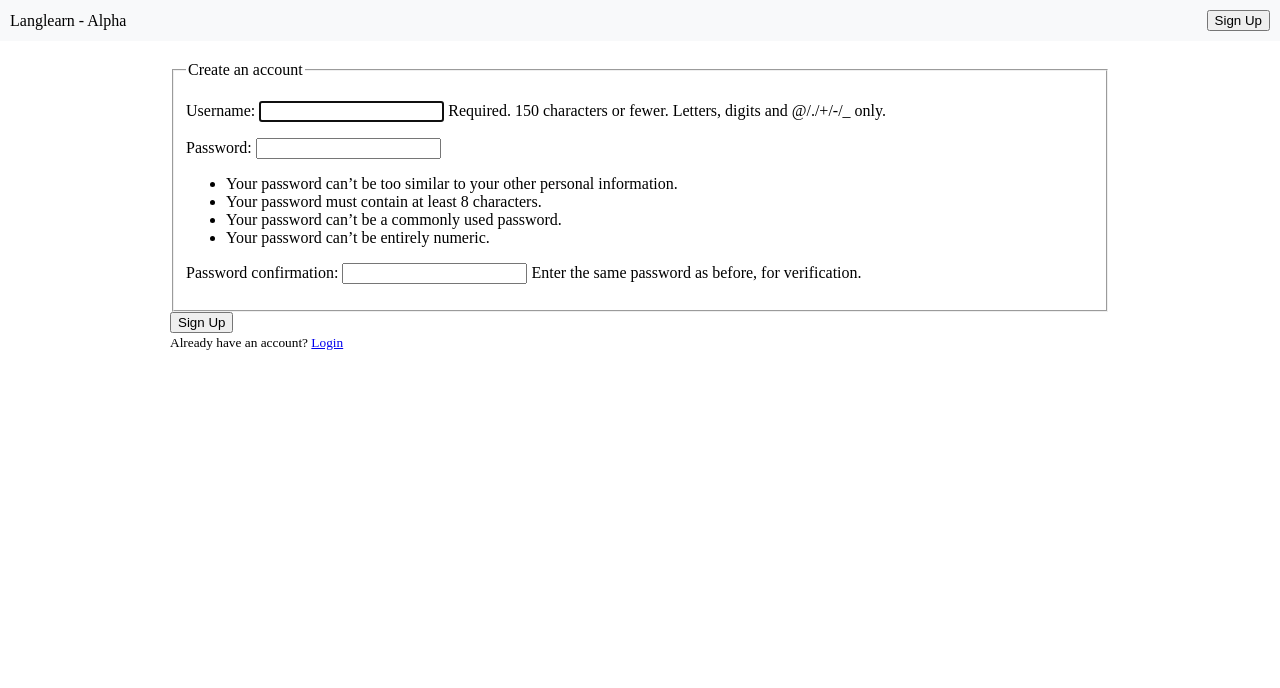
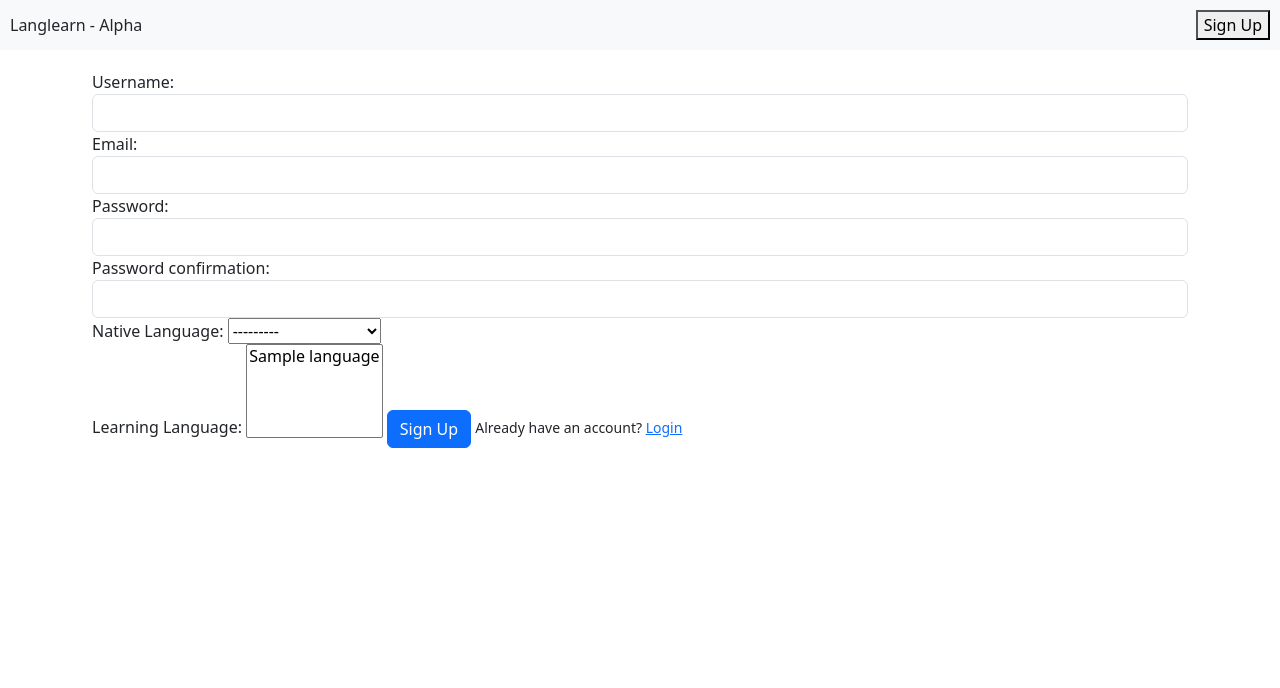
Before and after one commit to firefiber/langlearn, a Django app: page /register/ in a window 1280 px wide. Shown: the top 688 px of the page. Run offline with Django 4.2, Linux system fonts and the light colour scheme; tables that the repository leaves empty hold one stand-in row (values such as "Sample post").

Commit message:
user registration, account creation

```diff
--- a/requirements.txt
+++ b/requirements.txt
@@ -1,4 +1,4 @@
-Django==4.2.1
+Django==4.2.3
 fuzzywuzzy==0.18.0
 numpy==1.24.3
 openai==0.27.6
--- a/templates/base.html
+++ b/templates/base.html
@@ -12,6 +12,8 @@
     {%  endif %}
 
     <link rel="stylesheet" href="{% static 'css/base.css' %}">
+    <link href="https://cdn.jsdelivr.net/npm/bootstrap@5.3.1/dist/css/bootstrap.min.css" rel="stylesheet" integrity="sha384-4bw+/aepP/YC94hEpVNVgiZdgIC5+VKNBQNGCHeKRQN+PtmoHDEXuppvnDJzQIu9" crossorigin="anonymous">
+
 </head>
 <body>
    <div class="grid-container">
@@ -35,6 +37,7 @@
             <p>Footer content goes here</p>
         </footer>
     </div>
+<script src="https://cdn.jsdelivr.net/npm/bootstrap@5.3.1/dist/js/bootstrap.bundle.min.js" integrity="sha384-HwwvtgBNo3bZJJLYd8oVXjrBZt8cqVSpeBNS5n7C8IVInixGAoxmnlMuBnhbgrkm" crossorigin="anonymous"></script>
 </body>
 </html>
 
--- a/user_management/forms.py
+++ b/user_management/forms.py
@@ -6,9 +6,9 @@
 class UserForm(UserCreationForm):
     class Meta:
         model = User
-        fields = ('username', 'password1', 'password2')
+        fields = ('username', 'email', 'password1', 'password2')
 
 class UserProfileForm(forms.ModelForm):
     class Meta:
         model = UserProfile
-        fields = ('native_language',)  # add other fields if necessary
+        fields = ('native_language', 'learning_languages')  # add other fields if necessary
--- a/user_management/templates/user_management/register.html
+++ b/user_management/templates/user_management/register.html
@@ -1,13 +1,31 @@
 {% extends 'base.html' %}
 {% block content %}
     <div class="content">
-        <form method="POST">
+        <form method="post">
             {% csrf_token %}
-            <fieldset class="form-group">
-                <legend>Create an account</legend>
-                {{ form.as_p }}
-            </fieldset>
-            <button type="submit">Sign Up</button>
+            <div class="form-group">
+                <label for="{{ user_form.username.id_for_label }}">Username:</label>
+                <input type="text" name="{{ user_form.username.name }}" id="{{ user_form.username.id_for_label }}" class="form-control">
+            </div>
+            <div class="form-group">
+                <label for="{{ user_form.email.id_for_label }}">Email:</label>
+                <input type="email" name="{{ user_form.email.name }}" id="{{ user_form.email.id_for_label }}" class="form-control">
+            <div class="form-group">
+                <label for="{{ user_form.password1.id_for_label }}">Password:</label>
+                <input type="password" name="{{ user_form.password1.name }}" id="{{ user_form.password1.id_for_label }}" class="form-control">
+            </div>
+            <div class="form-group">
+                <label for="{{ user_form.password2.id_for_label }}">Password confirmation:</label>
+                <input type="password" name="{{ user_form.password2.name }}" id="{{ user_form.password2.id_for_label }}" class="form-control">
+            </div>
+            <div class="form-group">
+                <label for="{{ profile_form.native_language.id_for_label }}">Native Language:</label>
+                {{ profile_form.native_language }}
+            </div>
+            <div class="form-group">
+                <label for="{{ profile_form.learning_languages.id_for_label }}">Learning Language:</label>
+                {{ profile_form.learning_languages }}
+            <button type="submit" class="btn btn-primary">Sign Up</button>
         </form>
         <small>Already have an account? <a href="{% url 'login' %}">Login</a></small>
     </div>
--- a/user_management/views.py
+++ b/user_management/views.py
@@ -1,6 +1,18 @@
-from django.shortcuts import render
-from django.contrib.auth.forms import UserCreationForm
+from django.shortcuts import render, redirect
+from .forms import UserForm, UserProfileForm
 
 def register(request):
-    form = UserCreationForm()
-    return render(request, 'user_management/register.html', {'form': form})
+    if request.method == 'POST':
+        user_form = UserForm(request.POST)
+        profile_form = UserProfileForm(request.POST)
+        if user_form.is_valid() and profile_form.is_valid():
+            user = user_form.save()
+            profile = profile_form.save(commit=False)
+            profile.user = user
+            profile.save()
+            return redirect('login')
+    else:
+        user_form = UserForm()
+        profile_form = UserProfileForm()
+
+    return render(request, 'user_management/register.html', {'user_form': user_form, 'profile_form': profile_form})
```
